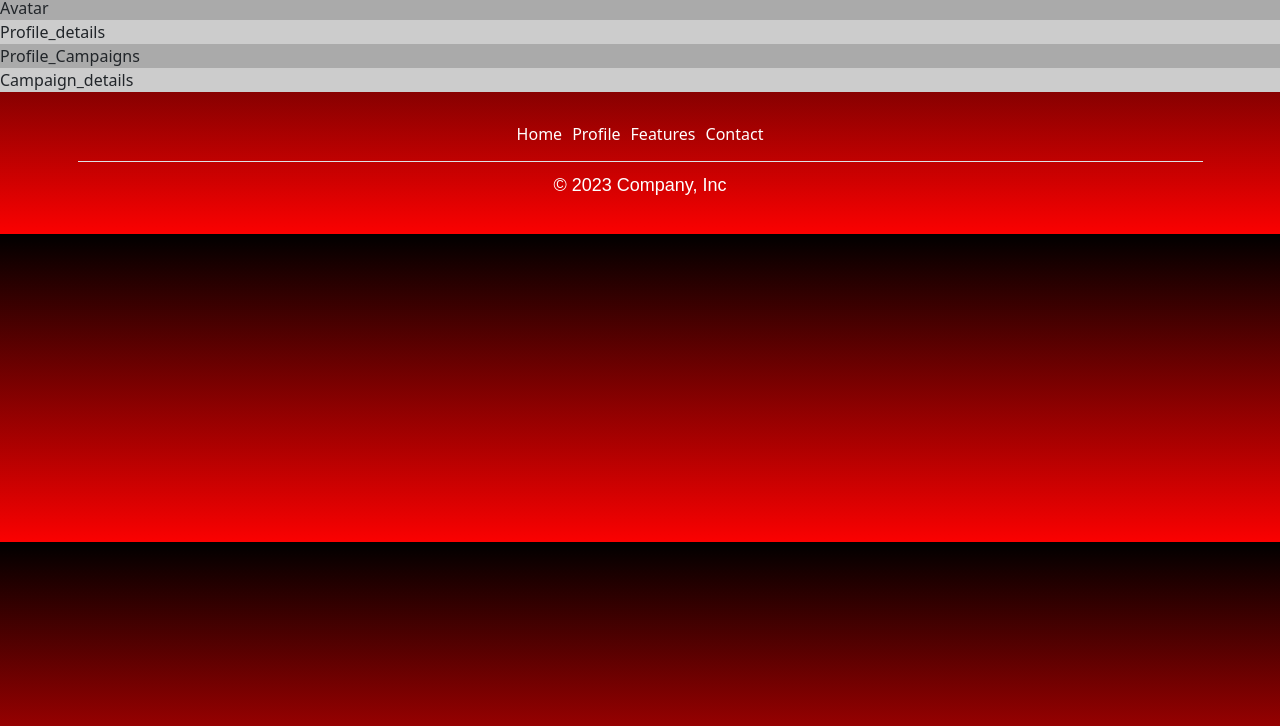
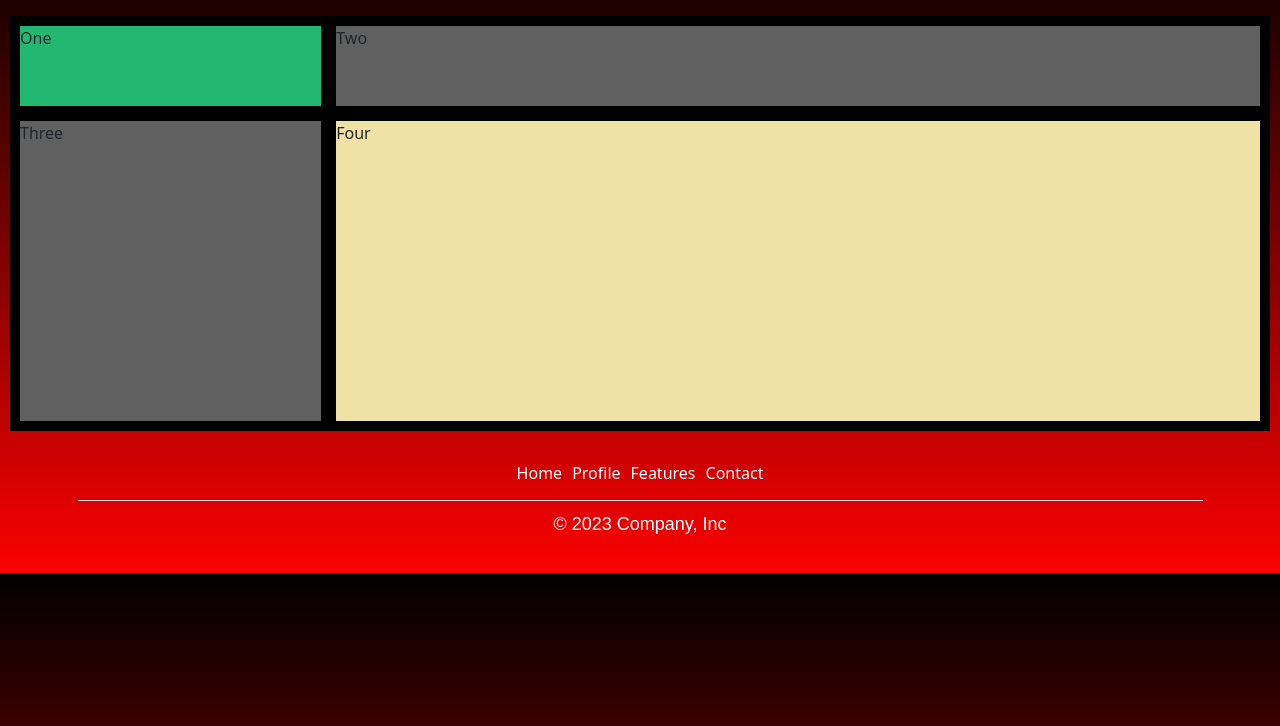
Before and after one commit to Shandra93/Pre-Entrega, a plain HTML site: page Pages/Profile.html in a window 1280 px wide. Shown: the part 74-800 px from the top of the page. Drawn offline with nearby package versions, Linux system fonts and the light colour scheme.

Commit message:
Creacion Grid

```diff
--- a/Css/Styles.css
+++ b/Css/Styles.css
@@ -2,6 +2,7 @@
     --primario: #fb0101;
     --primario-obscuro: #901111;
     --secundario: #f0e1a4;
+    --azul: #22b872;
     --secundario-obscuro: rgb(166, 173, 182);
     --gris: #606060;
     --blanco: #fff;
@@ -100,7 +101,7 @@ h2 {
 /* Navegacion Principal */
 .nav-bg {
     background-image: linear-gradient(to bottom, var(--negro) 0%, var(--secundario) 100% );
-    margin-bottom: 2rem;
+    margin: 2rem;
     border-radius: 2rem;
 }
 
@@ -143,6 +144,7 @@ h2 {
         background-size: cover;
         height: 450px;
     }
+
 }
 
 .navegacion-principal a {
@@ -169,18 +171,24 @@ h2 {
     background-size: cover;
     height: 450px;
     position: relative;
-    margin-bottom: 2rem;
+    border-radius: 1rem;
+    margin: 2rem;
 }
+
 .contenido-hero {
     position: absolute;
-    background-color: rgb( 0 0 0 / 80% );
+    background-color: var(--negro) 70%;
+
     width: 100%;
     height: 100%;
 
     display: flex;
     flex-direction: column;
     align-items: center;
+    text-align: center;
+    padding: 5rem;
     justify-content: center;
+    border-radius: 1rem;
 
 }
 .contenido-hero h2,
@@ -206,7 +214,6 @@ h2 {
     flex: 1;
     max-width: 40rem;
     padding: 2rem;
-    background-image: linear-gradient(to bottom, var(--blanco) 0%, var(--secundario) 100% );
     border-radius: 5px;
     text-align: center;
 }
@@ -215,11 +222,14 @@ h2 {
     font-size: 2.4rem;
     font-weight: bold;
     margin-bottom: 1rem;
+    background-image: linear-gradient(to bottom, var(--secundario) 0%, var(--blanco) 100% );
+    border-radius: 1rem;
 }
 
 .plan-price {
     font-size: 4.8rem;
     font-weight: bold;
+    color: var(--blanco);
     margin-bottom: 10px;
 }
 
@@ -227,18 +237,22 @@ h2 {
     list-style: none;
     padding: 0;
     margin: 0;
+    background-image: linear-gradient(to bottom, var(--secundario) 0%, var(--blanco) 100% );
+    border-radius: 1rem;
 }
 
 .plan-features li {
-    margin-bottom: 20px;
+    margin-bottom: 1rem;
 }
 
 .plan-button {
     padding: 10px;
-    background-color: #ff6600;
+    background-color: var(--azul);
     color: #fff;
     border-radius: 5px;
     border: none;
+    padding-left: 5rem;
+    padding-right: 5rem;
 }
 /** Servicios **/
 
@@ -360,3 +374,43 @@ h2 {
     width: 1rem;
     height: 1rem;
 }
+
+/* Profile */
+.profile-container {
+    margin: 1rem;
+    display: grid;
+    grid-template-columns: repeat(4, 1fr);
+    gap: .5rem;
+    background-color: var(--negro   );
+    grid-auto-rows: minmax(10rem, auto);
+  }
+
+  .one {
+    border-color: var(--negro);
+    background-color: var(--azul);
+    grid-column: 1 / 2;
+    grid-row: 1;
+    margin: 1rem 0 1rem 1rem;
+  }
+  .two {
+    border-color: var(--negro);
+    background-color: var(--gris);
+    grid-column: 2 / 5;
+    grid-row: 1 / 2;
+    margin: 1rem;
+  }
+  .three {
+    border-color: var(--negro);
+    background-color: var(--gris);
+    grid-column: 1;
+    grid-row: 2 / 5;
+    margin: 0 0 1rem 1rem;
+  }
+
+  .four {
+    border-color: var(--secundario);
+    background-color: var(--secundario);
+    grid-column: 2 / 5;
+    grid-row: 2 / 5;
+    margin: 0 1rem 1rem 1rem;
+  }
--- a/Pages/Profile.html
+++ b/Pages/Profile.html
@@ -27,17 +27,12 @@
     </container>
 <!-- termino nav or main menu -->
 
-<container>
-    <div class="row">
-        <div class="column" id="profile_avatar" style="background-color:#aaa;">Avatar</div>
-        <div class="column" id="profile details" style="background-color:#ccc;">Profile_details</div>
-    </div>
-
-    <div class="row" id="profile_settings">
-        <div class="column" style="background-color:#aaa;"> Profile_Campaigns</div>
-        <div class="column" style="background-color:#ccc;"> Campaign_details</div>
-    </div>
-</container>
+    <container class="profile-container">
+        <div class="one">One</div>
+        <div class="two">Two</div>
+        <div class="three">Three</div>
+        <div class="four">Four</div>
+    </container>
 
 
 <div class="container">
```
Also changed, not shown: Pages/plans.html (+3 -5 lines).
